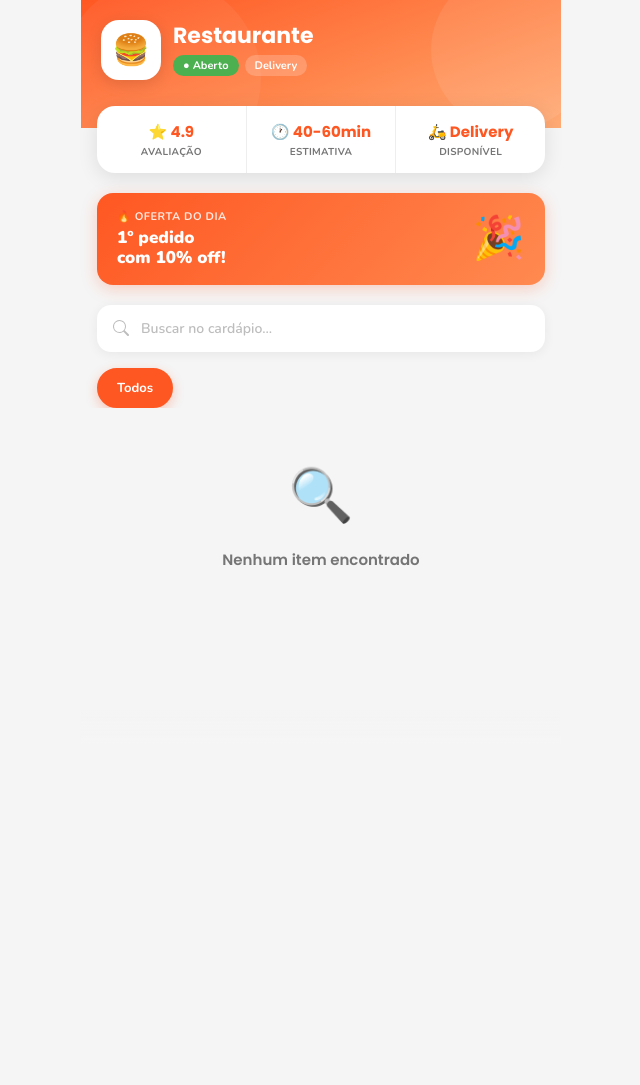
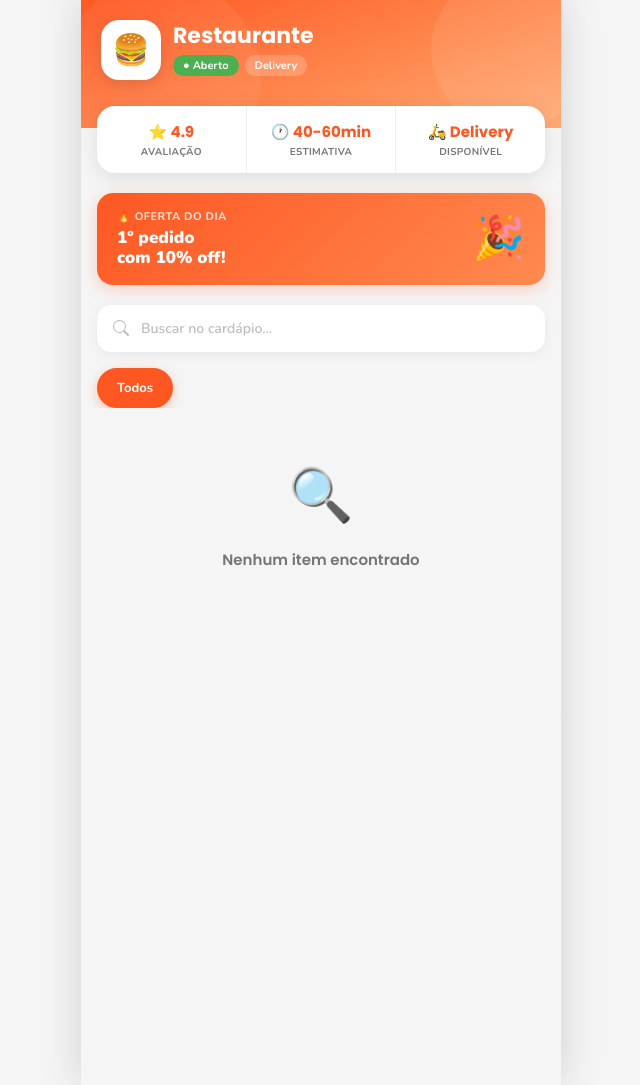
Before and after one commit to friamericardo-ux/Sistema-Restaurante, a Flask app: page /cardapio in a window 1280 px wide. Shown: the whole page, without its empty margins (319-959 px from the left). Run offline with Flask 3, Linux system fonts and the light colour scheme; data comes from the database, SQL or seed files in the repository; data that the repository does not hold is empty; parts of the project's set-up code (start-up, migrations or seed data) failed here and were passed over; some libraries are stand-ins or nearby versions.

Commit message:
fix: corrigir SyntaxError no admin_adicionais.js

```diff
--- a/static/css/cardapio.css
+++ b/static/css/cardapio.css
@@ -741,3 +741,12 @@ body { font-family:'Nunito',sans-serif; background:var(--bg); color:var(--texto)
     margin:0 auto;
   }
 }
+
+@media (min-width: 600px) {
+  body {
+    max-width: 480px;
+    margin: 0 auto;
+    box-shadow: 0 0 40px rgba(0,0,0,0.15);
+    min-height: 100vh;
+  }
+}
--- a/static/js/admin_adicionais.js
+++ b/static/js/admin_adicionais.js
@@ -98,7 +98,5 @@ document.addEventListener('DOMContentLoaded', function () {
         alert('Erro ao excluir adicional. Tente novamente.');
       });
   });
-    });
-  });
 
 });
```
